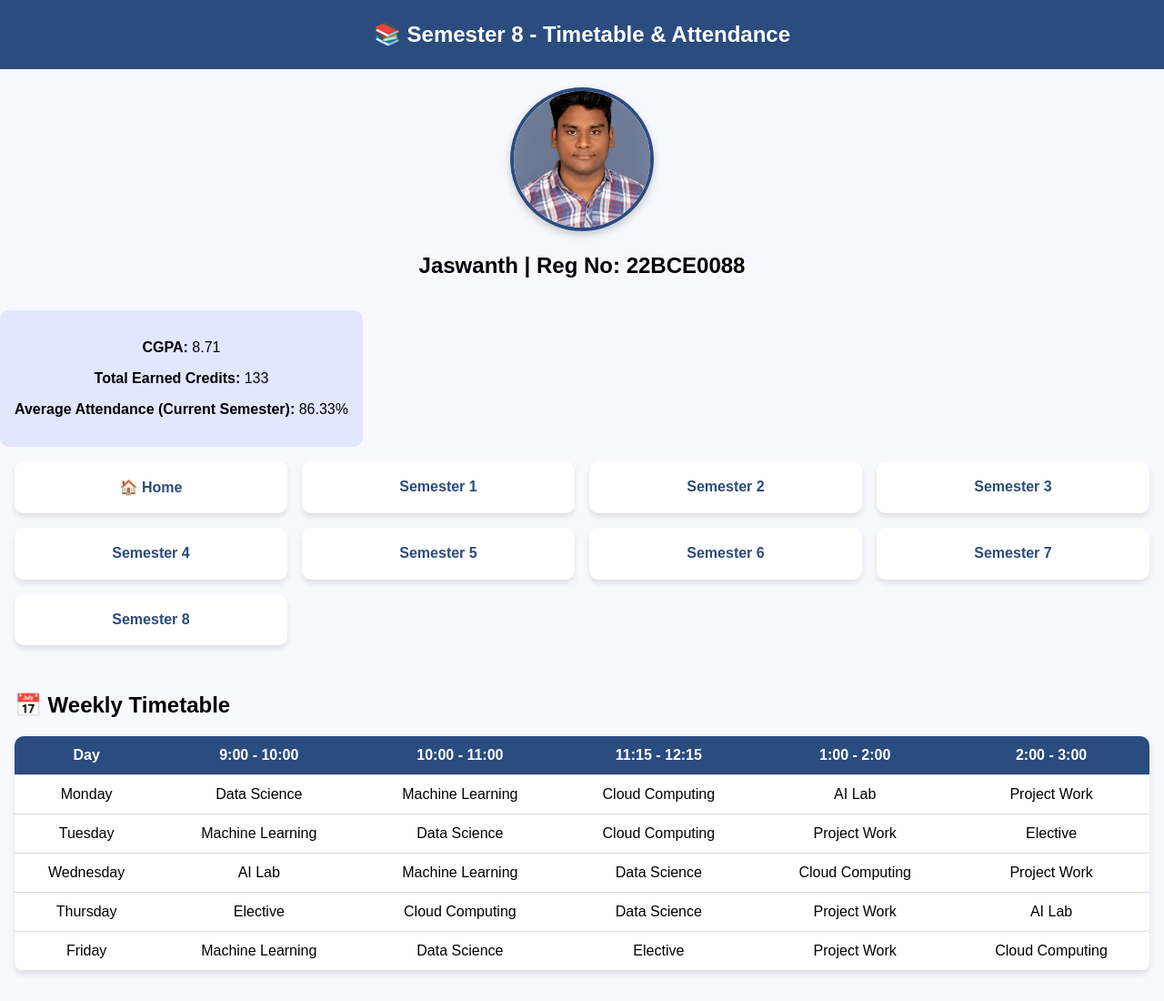
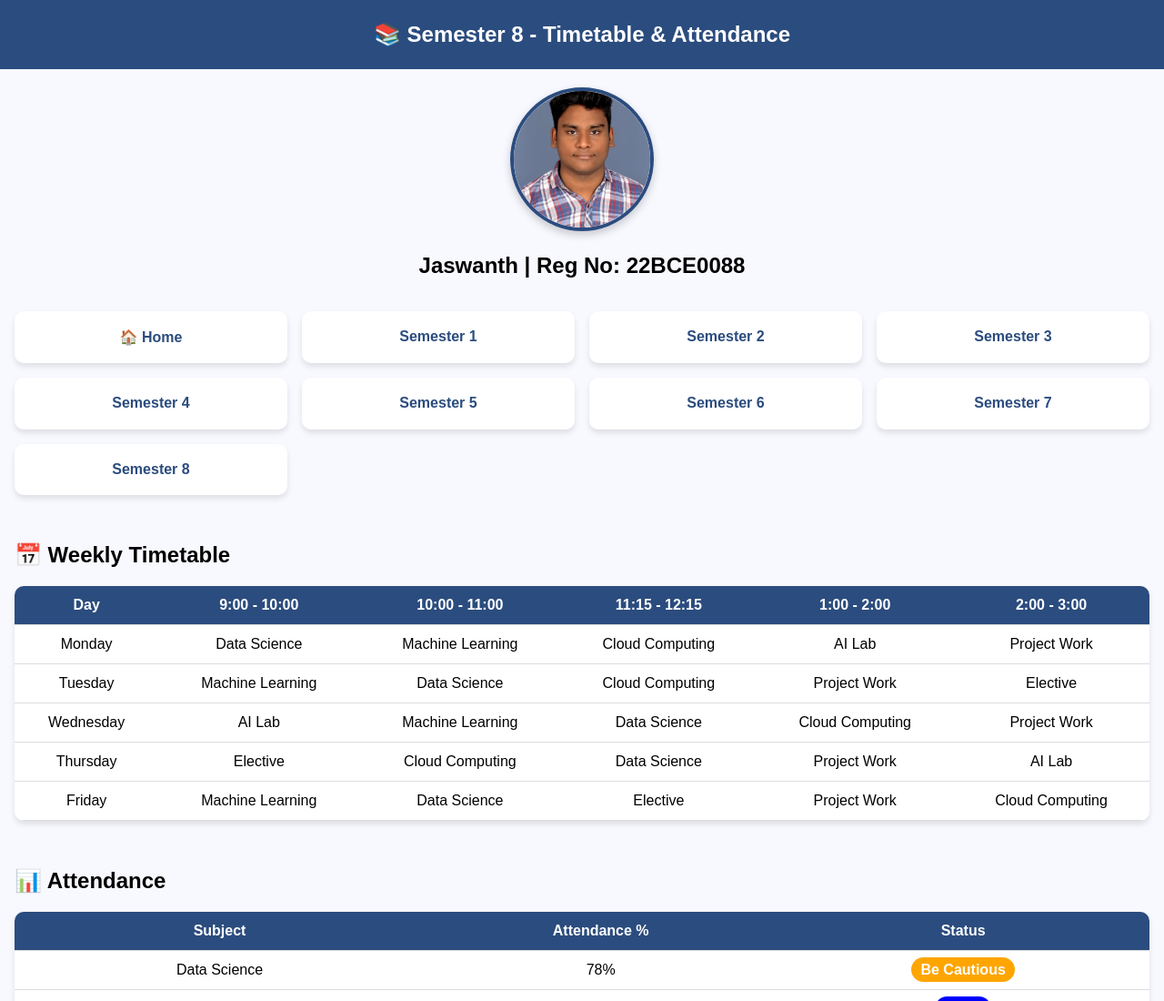
Before and after one commit to jaswanth-abhishek/VTOP-PORTAL, a plain HTML site: page index.html in a window 1280 px wide. Shown: the top 1100 px of the page at 91% size. Drawn offline with Linux system fonts and the light colour scheme.

Commit message:
Update index.html

```diff
--- a/index.html
+++ b/index.html
@@ -99,12 +99,7 @@
     <img src="MYPHOTO.jpg" alt="Profile Photo">
     <h2>Jaswanth | Reg No: 22BCE0088</h2>
 </div>
-<div class="semester-summary" style="margin-top: 15px; text-align: center; background: #e0e7ff; padding: 1rem; border-radius: 10px; display: inline-block;">
-        <p><strong>CGPA:</strong> 8.71</p>
-        <p><strong>Total Earned Credits:</strong> 133</p>
-        <p><strong>Average Attendance (Current Semester):</strong> 86.33%</p>
-    </div>
-</div>
+
 <nav>
     <a href="index.html">🏠 Home</a>
     <a href="sem1.html">Semester 1</a>
```
